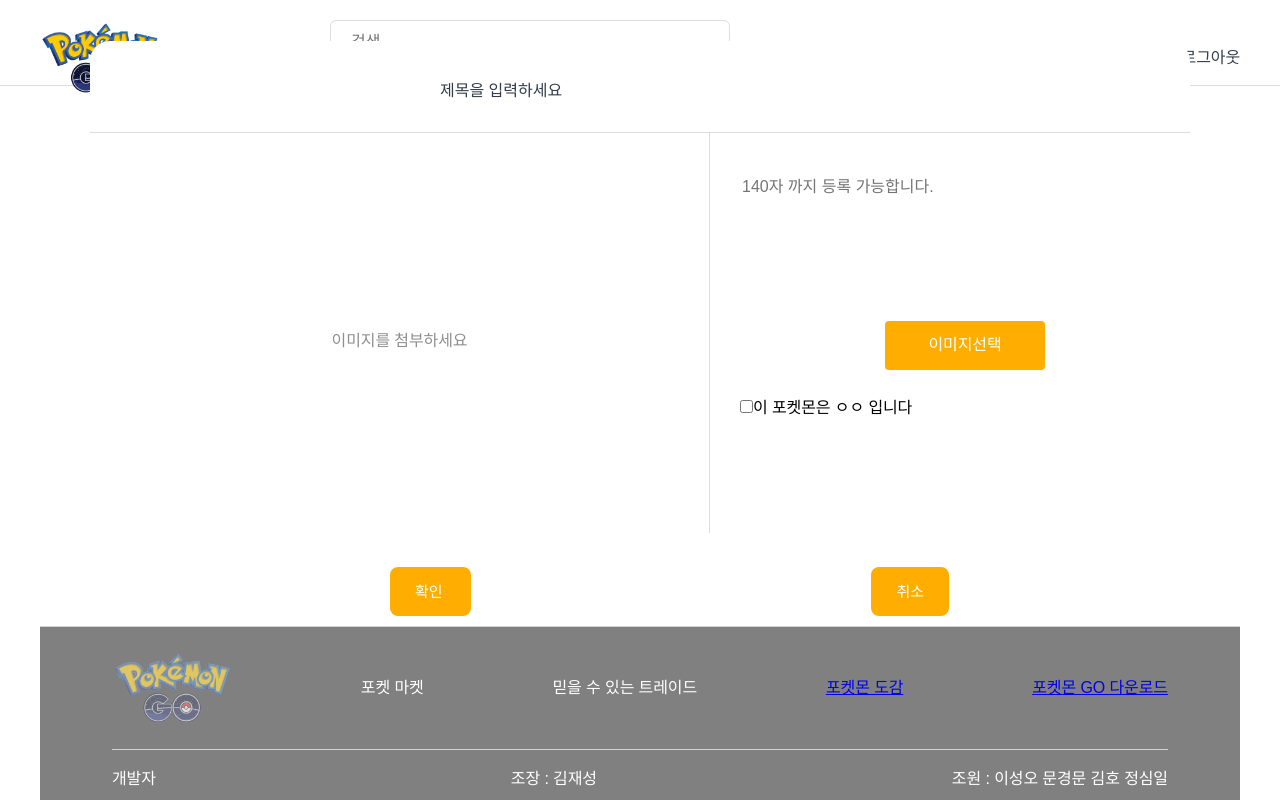
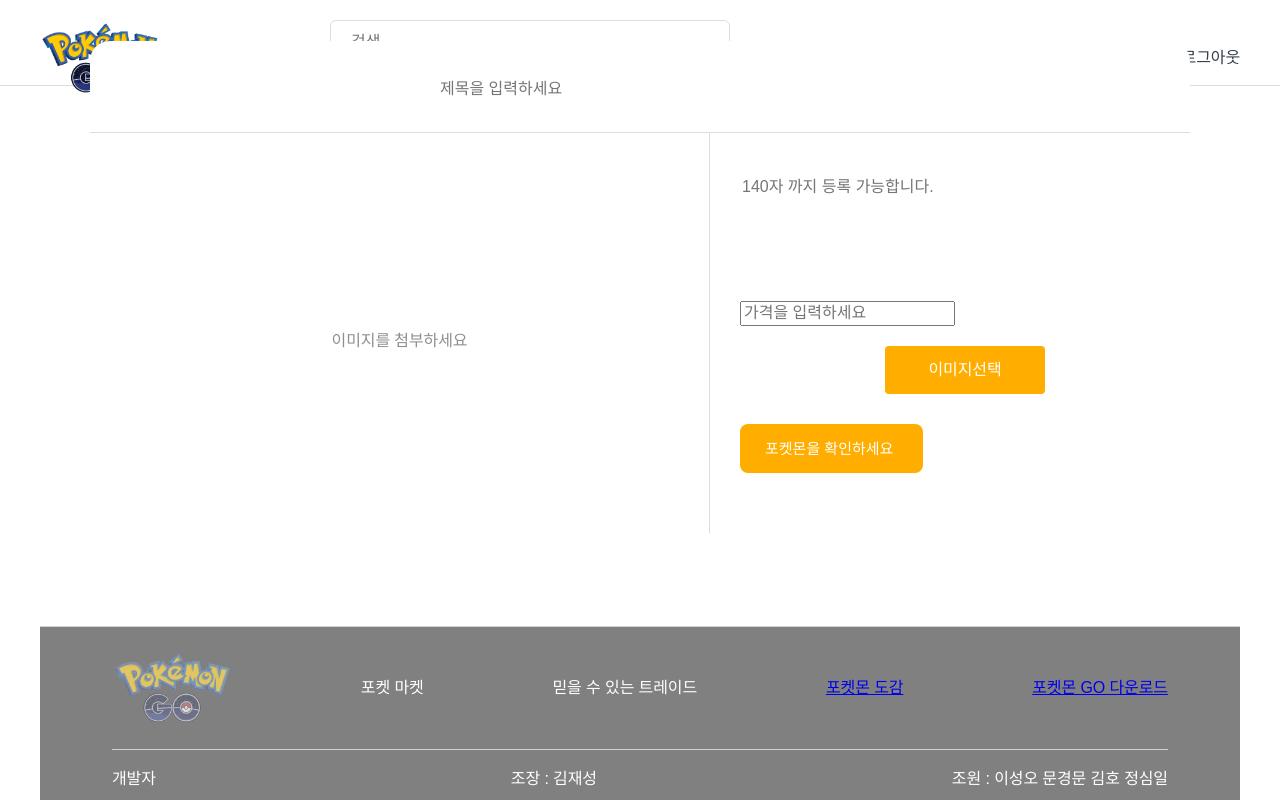
Before and after one commit to CureLatte/pokemon_market, a Flask app: template templates/upload_pokemon.html in a window 1280 px wide. Run offline with Flask 2, Linux system fonts and the light colour scheme; the template is opened without the code that fills it, so the values that code supplies are empty; some libraries are stand-ins or nearby versions.

Commit message:
수정 - 블루프린트 사용을 위해 수정

```diff
--- a/app.py
+++ b/app.py
@@ -2,7 +2,7 @@ from flask import Flask
 from flask import render_template
 from pymongo import MongoClient
 
-
+from views import upload_pokemon
 client = MongoClient("mongodb+srv://test:sparta@cluster0.cpg4z.mongodb.net/Cluster0?retryWrites=true&w=majority")
 
 # 블루프린트 import 꼭 하기
@@ -19,6 +19,7 @@ def main():
 
 
 # 블루프린트 등록하는 부분 app.register_blueprint(블루프린트이름.bp)
+app.register_blueprint(upload_pokemon.bp)
 
 if __name__ == '__main__':
     app.run('0.0.0.0', port=5000, debug=True)
--- a/templates/upload_pokemon.html
+++ b/templates/upload_pokemon.html
@@ -18,7 +18,7 @@
     <section id="container">
         <div id="main-container">
             <div id="container-head">
-                <input  type="text" id="sub-title" value="제목을 입력하세요">
+                <input  type="text" id="sub-title"  placeholder="제목을 입력하세요">
             </div>
             <form id="post-form-container">
                 <div id="img-form">
@@ -28,20 +28,19 @@
                 <div class="file-upload">
                     <textarea name="desc" id="desc" cols="50" rows="5" wrap="hard" autocomplete="off"
                         placeholder="140자 까지 등록 가능합니다."></textarea>
+                    <input type="text" id="price" placeholder="가격을 입력하세요">
                     <input style="display: none;" type="file" id="input_writing_image" accept=".jpg, .png" required>
                     <label class="input-file-button" for="input_writing_image">
                         이미지선택
                     </label>
-                    <label><input type="checkbox" id="favourite-check">이 포켓몬은 ㅇㅇ 입니다</label>
+                    <input type="button" class="btn_common" id="favourite-check" onclick="confirming()" value="포켓몬을 확인하세요 ">
                 </div>
             </form>
             <div>
-                 <label class="btn_common" id="submit-btn">
-                        확인
-                 </label>
-                <label class="btn_common" id="cancel-btn">
+                <input type="button" class="btn_common" id="submit-btn" onclick="posting()" value="확인">
+                <a class="btn_common" id="cancel-btn">
                         취소
-                </label>
+                </a>
             </div>
         </div>
     </section>
@@ -49,3 +48,5 @@
 </body>
 
 </html>
+
+<script src="../static/javascript/upload_pokemon.js"></script>
```
